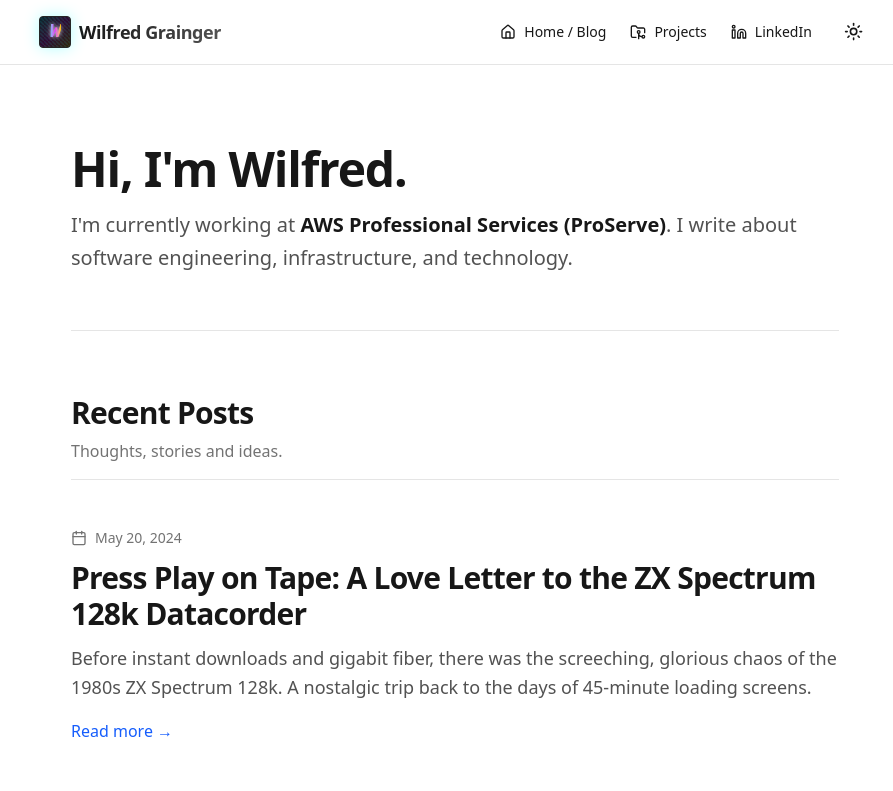
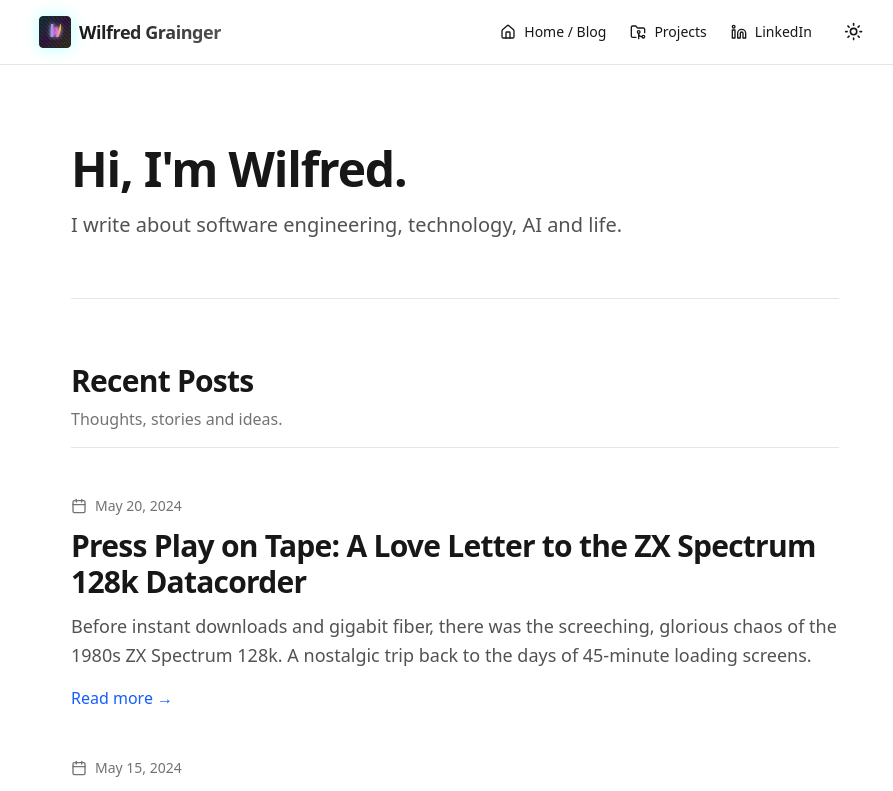
Before and after one commit to wilfgrainger/wilfgrainger.com, a Next.js app: page / in a window 1280 px wide. Shown: the top 791 px of the page, without its empty margins (185-1078 px from the left). Built offline with nearby package versions, Linux system fonts and the light colour scheme.

Commit message:
Update homepage intro text to reflect new writing topics
Replaced the AWS Professional Services mention with "I write about software engineering, technology, AI and life." as requested. Also fixed an unescaped entity React warning on the same page.

```diff
--- a/src/app/page.tsx
+++ b/src/app/page.tsx
@@ -9,9 +9,9 @@ export default function Home() {
   return (
     <div className="max-w-3xl mx-auto py-8">
       <div className="mb-12 sm:mb-16 border-b border-neutral-200 dark:border-neutral-800 pb-8">
-        <h1 className="text-3xl sm:text-5xl font-extrabold tracking-tight mb-4">Hi, I'm Wilfred.</h1>
+        <h1 className="text-3xl sm:text-5xl font-extrabold tracking-tight mb-4">Hi, I&apos;m Wilfred.</h1>
         <p className="text-lg sm:text-xl text-neutral-600 dark:text-neutral-400 leading-relaxed mb-6">
-          I'm currently working at <strong className="text-neutral-900 dark:text-neutral-100 font-semibold">AWS Professional Services (ProServe)</strong>. I write about software engineering, infrastructure, and technology.
+          I write about software engineering, technology, AI and life.
         </p>
       </div>
 
```
Also changed, not shown: 1 other file (tests, documents, lock files or other folders).
